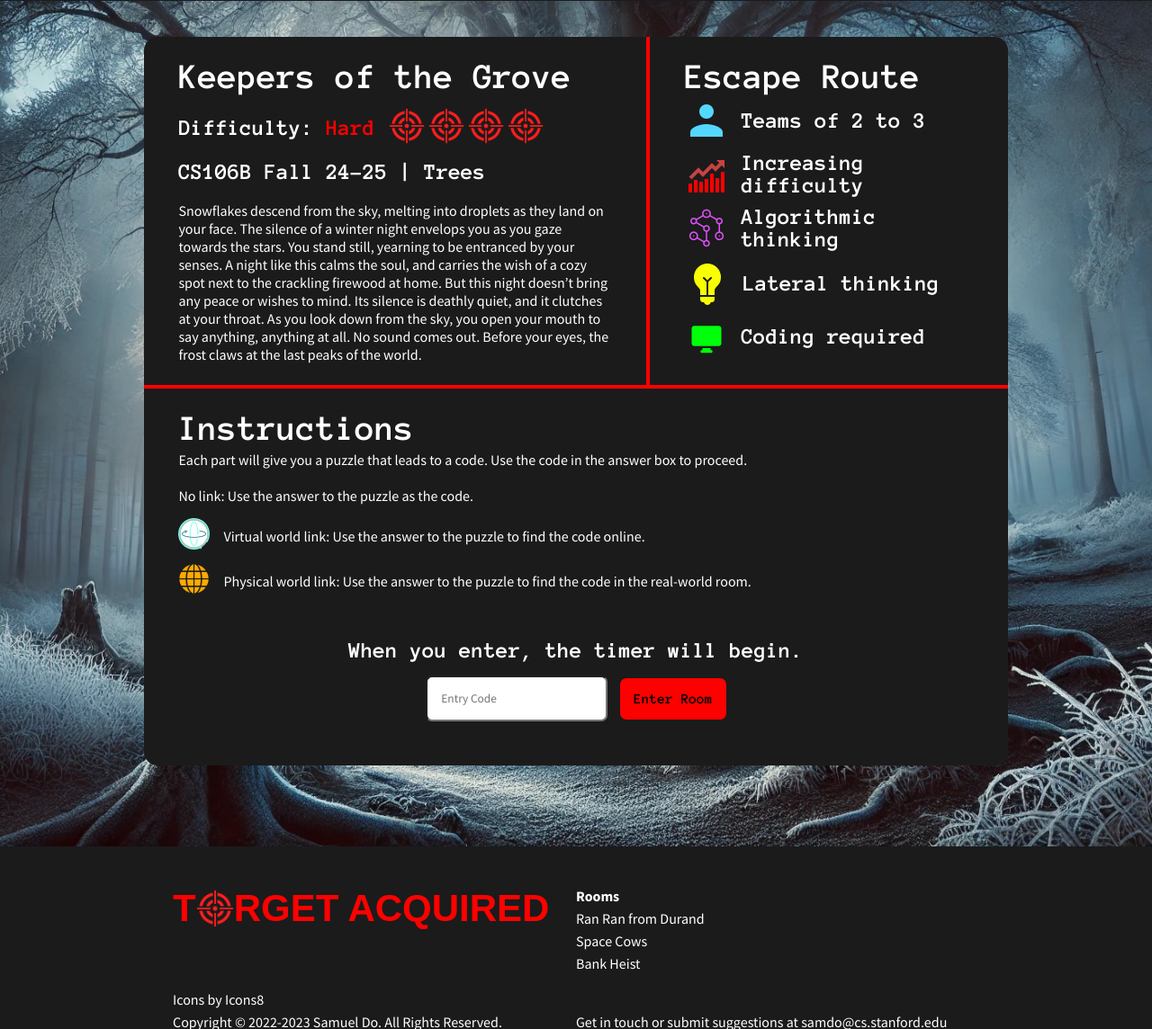
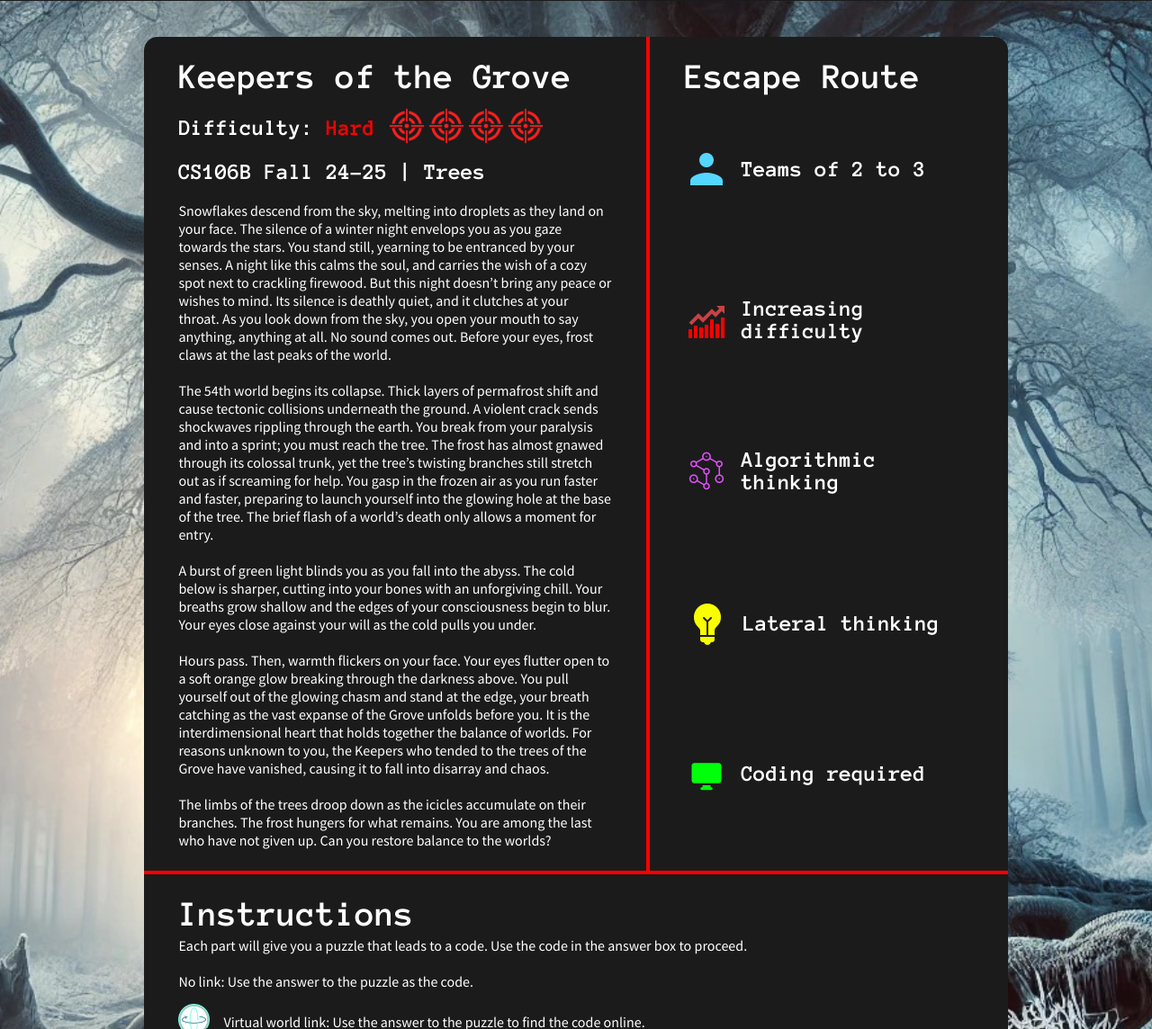
Before and after one commit to generalcs/target-acquired, a plain HTML site: page rooms/BFA2024/start.html in a window 1280 px wide. Shown: the part 109-1253 px from the top of the page at 90% size. Drawn offline with Linux system fonts and the light colour scheme; a web font is replaced by a local one.

Commit message:
BFA2024: start blurb

```diff
--- a/rooms/BFA2024/start.html
+++ b/rooms/BFA2024/start.html
@@ -29,7 +29,11 @@
                             </div>
                         </div>
                         <h4>CS106B Fall 24-25 | Trees</h4>
-                        <p>Snowflakes descend from the sky, melting into droplets as they land on your face. The silence of a winter night envelops you as you gaze towards the stars. You stand still, yearning to be entranced by your senses. A night like this calms the soul, and carries the wish of a cozy spot next to the crackling firewood at home. But this night doesn’t bring any peace or wishes to mind. Its silence is deathly quiet, and it clutches at your throat. As you look down from the sky, you open your mouth to say anything, anything at all. No sound comes out. Before your eyes, the frost claws at the last peaks of the world.</p>
+                        <p>Snowflakes descend from the sky, melting into droplets as they land on your face. The silence of a winter night envelops you as you gaze towards the stars. You stand still, yearning to be entranced by your senses. A night like this calms the soul, and carries the wish of a cozy spot next to crackling firewood. But this night doesn’t bring any peace or wishes to mind. Its silence is deathly quiet, and it clutches at your throat. As you look down from the sky, you open your mouth to say anything, anything at all. No sound comes out. Before your eyes, frost claws at the last peaks of the world.</p>
+                        <p>The 54th world begins its collapse. Thick layers of permafrost shift and cause tectonic collisions underneath the ground. A violent crack sends shockwaves rippling through the earth. You break from your paralysis and into a sprint; you must reach the tree. The frost has almost gnawed through its colossal trunk, yet the tree’s twisting branches still stretch out as if screaming for help. You gasp in the frozen air as you run faster and faster, preparing to launch yourself into the glowing hole at the base of the tree. The brief flash of a world’s death only allows a moment for entry.</p>
+                        <p>A burst of green light blinds you as you fall into the abyss. The cold below is sharper, cutting into your bones with an unforgiving chill. Your breaths grow shallow and the edges of your consciousness begin to blur. Your eyes close against your will as the cold pulls you under. </p>
+                        <p>Hours pass. Then, warmth flickers on your face. Your eyes flutter open to a soft orange glow breaking through the darkness above. You pull yourself out of the glowing chasm and stand at the edge, your breath catching as the vast expanse of the Grove unfolds before you. It is the interdimensional heart that holds together the balance of worlds. For reasons unknown to you, the Keepers who tended to the trees of the Grove have vanished, causing it to fall into disarray and chaos.</p>
+                        <p>The limbs of the trees droop down as the icicles accumulate on their branches. The frost hungers for what remains. You are among the last who have not given up. Can you restore balance to the worlds?</p>
                     </div>
                     <div class="rooms__outline-route rooms__outline-route--hard">
                         <h2>Escape Route</h2>
```
